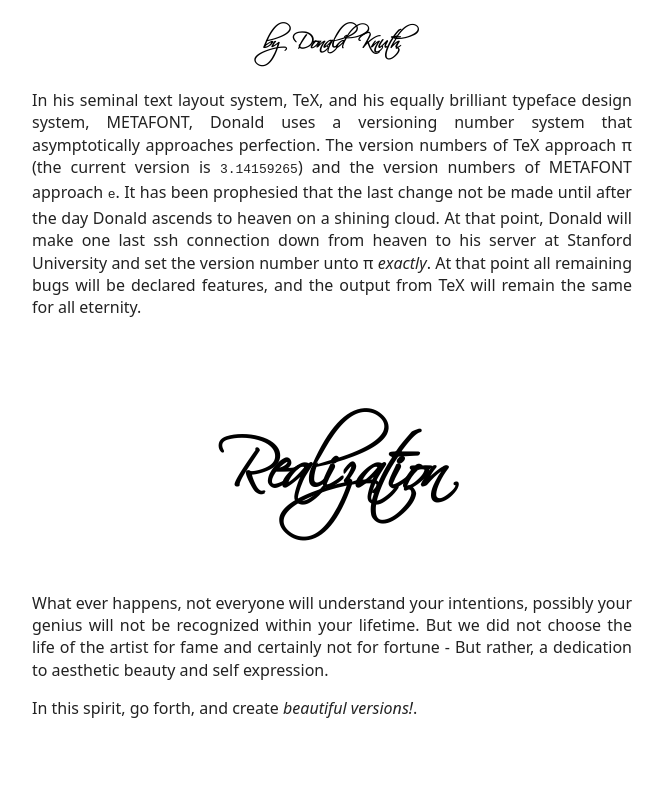
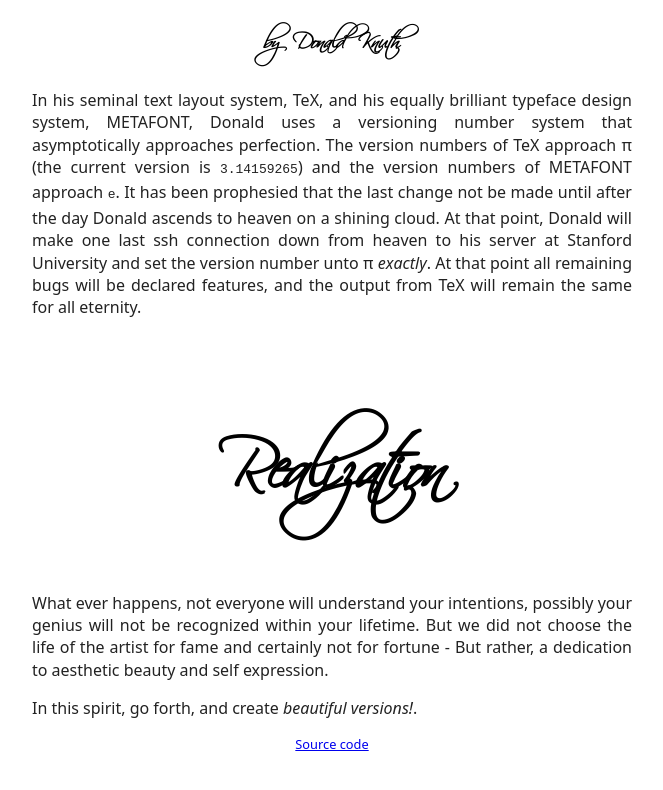
Before and after one commit to dominictarr/sentimental-versioning, a website: page index.html in a window 1280 px wide. Shown: the part 2325-3115 px from the top of the page, without its empty margins (308-971 px from the left). Drawn offline with Linux system fonts and the light colour scheme.

Commit message:
Add link to source code

```diff
--- a/index.html
+++ b/index.html
@@ -81,4 +81,5 @@
 self expression.</p>
 <p>In this spirit, go forth, and create <em>beautiful versions!</em>.</p>
 
+<footer><p><a href="https://github.com/dominictarr/sentimental-versioning">Source code</a></p></footer>
 </body></html>
--- a/style/style.css
+++ b/style/style.css
@@ -38,3 +38,8 @@
 body {
   padding-bottom: 300px;
 }
+
+footer p {
+  text-align: center;
+  font-size: 0.8em;
+}
```
Also changed, not shown: footer.html (+1 -0 lines).
